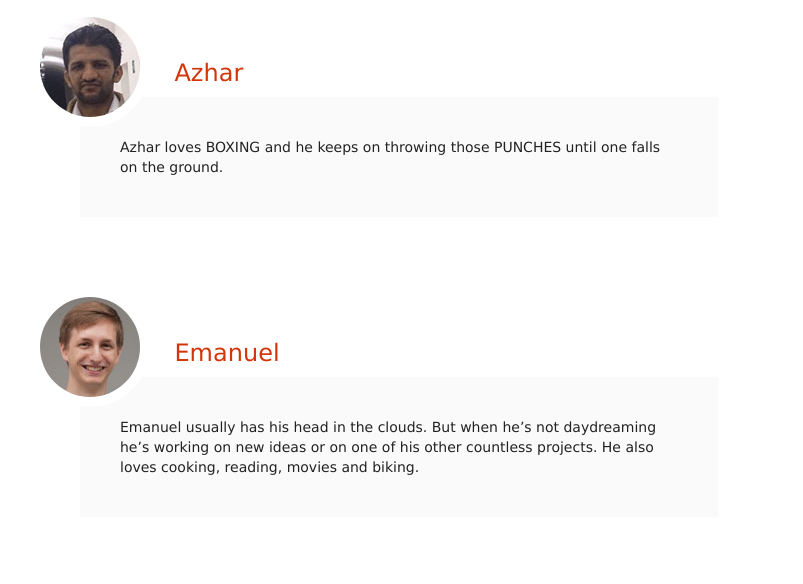
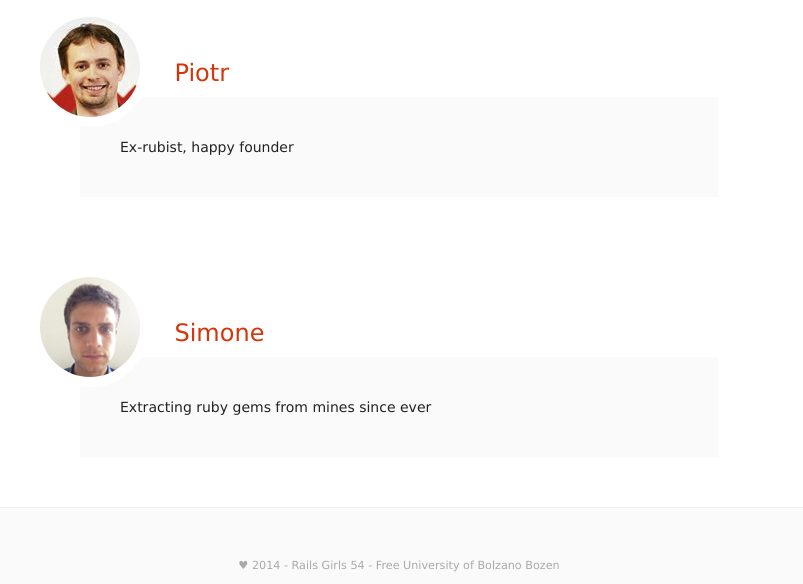
Before and after one commit to RailsGirls54/railsgirls54.github.io, a plain HTML site: page landingpage/index.html in a window 1280 px wide. Shown: the part 5438-6022 px from the top of the page, without its empty margins (241-1044 px from the left). Drawn offline with nearby package versions, Linux system fonts and the light colour scheme; some packages are replaced by stand-ins of ours; a script that the page names is missing.

Commit message:
Added Piotr and Simone to helpers

```diff
--- a/landingpage/css/landingpage.css
+++ b/landingpage/css/landingpage.css
@@ -109,6 +109,13 @@ blockquote{
 	opacity: 1;
 	-webkit-filter: grayscale(0%);
 }
+#sponsors a img{
+    -webkit-transform: scale(1, 1);
+    -webkit-transition: -webkit-transform 100ms linear;
+}
+#sponsors a:hover img{
+    -webkit-transform: scale(1.2, 1.2);
+}
 #map{
     padding: 15px 0;
 }
--- a/landingpage/html/team.html
+++ b/landingpage/html/team.html
@@ -65,24 +65,28 @@
 
 <h3>Helper</h3>
 
-<div  class="col-mid-2 team-member helper">
+<!--
+<div class="col-mid-2 team-member helper">
 	<img src="img/team/team_azhar.jpg"/>
 	<p class="name">Azhar</p>
 	<p class="pickup">
 		Azhar loves BOXING and he keeps on throwing those PUNCHES until one falls on the ground.
 	</p>
 </div>
+-->
 
-<div  class="col-mid-2 team-member helper">
+<!--
+<div class="col-mid-2 team-member helper">
 	<img src="img/team/team_emanuel.jpg"/>
 	<p class="name">Emanuel</p>
 	<p class="pickup">
 		Emanuel usually has his head in the clouds. But when he’s not daydreaming he’s working on new ideas or on one of his other countless projects. He also loves cooking, reading, movies and biking.
 	</p>
 </div>
+-->
 
 <!--
-<div  class="col-mid-2 team-member helper">
+<div class="col-mid-2 team-member helper">
 	<img src="img/team/team_ermanno.jpg"/>
 	<p class="name">Ermanno</p>
 	<p class="pickup">
@@ -91,26 +95,48 @@
 </div>
 -->
 
-<div  class="col-mid-2 team-member helper">
+<!--
+<div class="col-mid-2 team-member helper">
 	<img src="img/team/team_gianluca.jpg"/>
 	<p class="name">Gianluca</p>
 	<p class="pickup">
 		Snowboarder, coder, recovering TV shows addict and avid language learner: Gianluca spends his free time planning his next trip and reading waaay too many books
 	</p>
 </div>
+-->
 
-<div  class="col-mid-2 team-member helper">
+<!--
+<div class="col-mid-2 team-member helper">
 	<img src="img/team/team_luca.jpg"/>
 	<p class="name">Luca</p>
 	<p class="pickup">
 		Hi,I'm Luca and I live here in Bolzano. Between a trip and the other one i am a student of economics too. I love music, biking and ice hockey.my life style: are you planning a journey? I'm totally in!
 	</p>
 </div>
+-->
 
-<div  class="col-mid-2 team-member helper">
+<!--
+<div class="col-mid-2 team-member helper">
 	<img src="img/team/team_mattia.jpg"/>
 	<p class="name">Mattia</p>
 	<p class="pickup">
 		The perfect combination between Economics, Design and modern cooking. Reckless photographer and snowboarder, with a rock and roll soul and a passion for mountains and nature that make him legen(wait for it)dary!
 	</p>
 </div>
+-->
+
+<div class="col-mid-2 team-member helper">
+	<img src="img/team/team_piotr.jpg"/>
+	<p class="name">Piotr</p>
+	<p class="pickup">
+        Ex-rubist, happy founder
+	</p>
+</div>
+
+<div class="col-mid-2 team-member helper">
+	<img src="img/team/team_simone.jpg"/>
+	<p class="name">Simone</p>
+	<p class="pickup">
+        Extracting ruby gems from mines since ever
+	</p>
+</div>
```
Also changed, not shown: landingpage/img/team/team_piotr.jpg (added), landingpage/img/team/team_simone.jpg (added).
